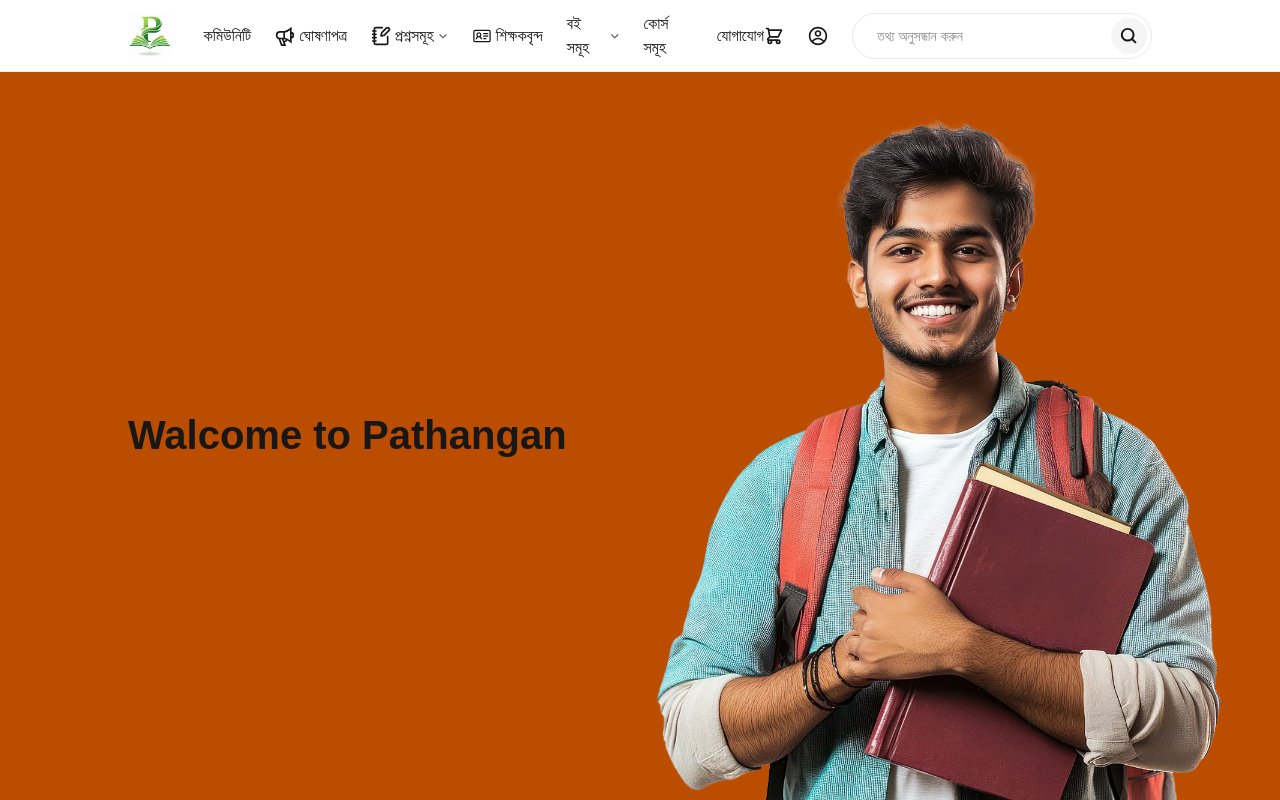
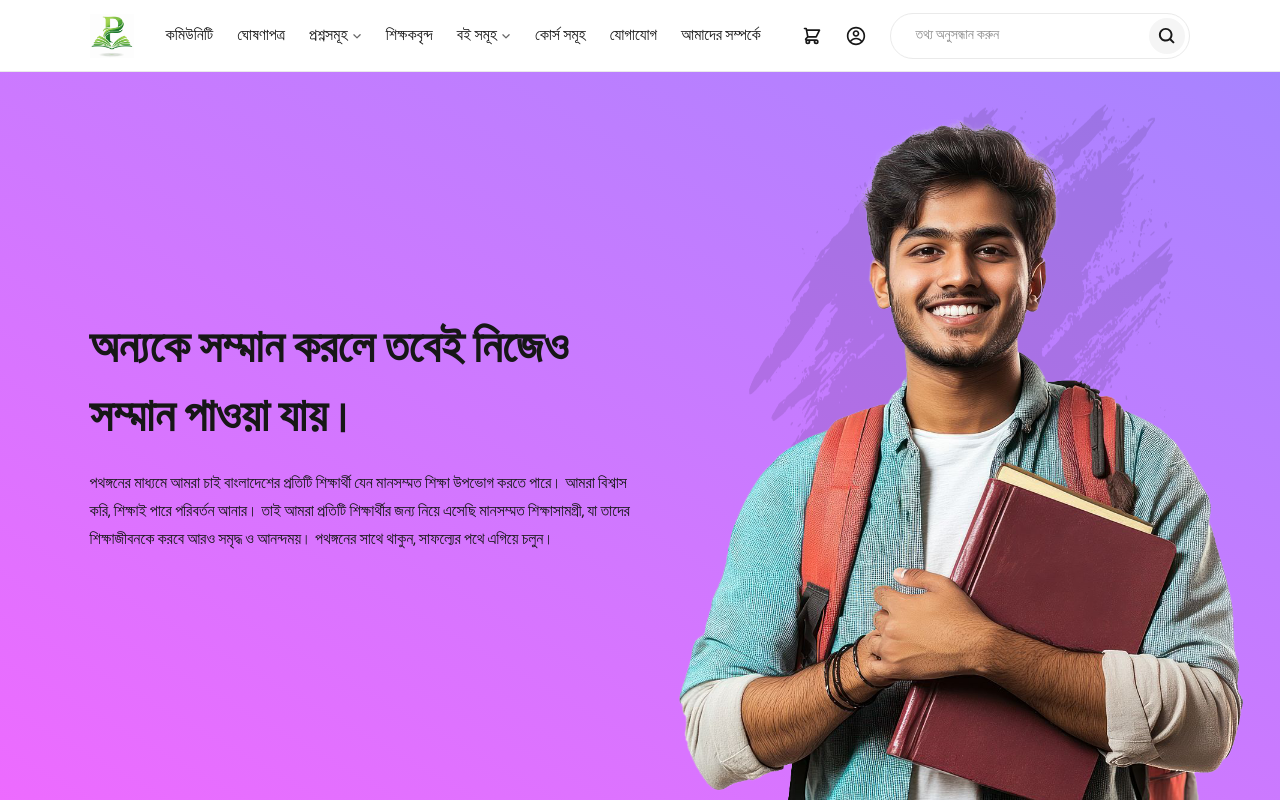
Before and after one commit to siamhosenpg/pathangan, a Next.js app: page / in a window 1280 px wide. Built offline with nearby package versions, Linux system fonts and the light colour scheme.

Commit message:
Header Section Working

```diff
--- a/src/app/globals.css
+++ b/src/app/globals.css
@@ -8,7 +8,7 @@
   --text-thirdnary: #999999;
   --accent: #0070f3;
   --border: #eaeaea;
-  --area: 10%;
+  --area: 7%;
 }
 
 @theme inline {
@@ -55,6 +55,6 @@ button {
 }
 
 h1 {
-  font-size: 40px;
+  font-size: 46px;
   font-weight: 700;
 }
--- a/src/app/layout.js
+++ b/src/app/layout.js
@@ -1,10 +1,15 @@
-import { Geist, Geist_Mono } from "next/font/google";
+import { Baloo_Da_2, Geist, Geist_Mono } from "next/font/google";
 import "./globals.css";
 import Nav from "@/components/sections/navigation/Nav";
 
 const geistSans = Geist({
   variable: "--font-geist-sans",
   subsets: ["latin"],
+});
+
+const baloo = Baloo_Da_2({
+  subsets: ["latin"],
+  weight: ["400", "500", "600", "700", "800"], // যেগুলো লাগবে সেগুলো দাও
 });
 
 const geistMono = Geist_Mono({
@@ -20,9 +25,7 @@ export const metadata = {
 export default function RootLayout({ children }) {
   return (
     <html lang="en">
-      <body
-        className={`${geistSans.variable} ${geistMono.variable} antialiased`}
-      >
+      <body className={`${baloo.className}  antialiased`}>
         <div>
           <Nav />
         </div>
--- a/src/components/sections/header/Header.jsx
+++ b/src/components/sections/header/Header.jsx
@@ -2,14 +2,26 @@ import React from "react";
 
 const Header = () => {
   return (
-    <div className=" bg-amber-700 h-[calc(100vh_-_70px)] overflow-hidden">
-      <div className=" Pagearea flex items-center justify-between h-full w-full overflow-hidden">
-        <div className="w-7/12">
-          <h1>Walcome to Pathangan</h1>
+    <div className=" bg-linear-to-bl from-violet-400 to-fuchsia-400 h-[calc(100vh_-_70px)] overflow-hidden">
+      <div className=" Pagearea flex items-center justify-between gap-8 h-full w-full overflow-hidden">
+        <div className="w-6/12">
+          <h1>অন্যকে সম্মান করলে তবেই নিজেও সম্মান পাওয়া যায়।</h1>
+          <p className="mt-4  leading-7">
+            পথঙ্গনের মাধ্যমে আমরা চাই বাংলাদেশের প্রতিটি শিক্ষার্থী যেন মানসম্মত
+            শিক্ষা উপভোগ করতে পারে। আমরা বিশ্বাস করি, শিক্ষাই পারে পরিবর্তন
+            আনার। তাই আমরা প্রতিটি শিক্ষার্থীর জন্য নিয়ে এসেছি মানসম্মত
+            শিক্ষাসামগ্রী, যা তাদের শিক্ষাজীবনকে করবে আরও সমৃদ্ধ ও আনন্দময়।
+            পথঙ্গনের সাথে থাকুন, সাফল্যের পথে এগিয়ে চলুন।
+          </p>
         </div>
-        <div className="w-5/12 h-full">
+        <div className="w-5/12 h-full relative">
           <img
-            className="h-full object-cover overflow-visible mt-8"
+            className=" absolute w-full h-full z-0 opacity-10"
+            src="/image/header/brush.png"
+            alt=""
+          />
+          <img
+            className="h-full object-cover overflow-visible mt-8 relative z-10"
             src="/image/header/hero.png"
             alt=""
           />
--- a/src/components/sections/navigation/Nav.jsx
+++ b/src/components/sections/navigation/Nav.jsx
@@ -1,5 +1,5 @@
 import React from "react";
-import { NavData } from "../../../data/navigationdata"; // Adjust the path as necessary
+import { NavData } from "./navigationdata"; // Adjust the path as necessary
 
 // Importing icons from react-icons
 import { FaAngleDown } from "react-icons/fa6";
--- a/src/data/navigationdata.js
+++ b/src/components/sections/navigation/navigationdata.js
@@ -11,12 +11,11 @@ export const NavData = [
   {
     name: "ঘোষণাপত্র",
     link: "/about",
-    icon: GrAnnounce,
   },
   {
     name: "প্রশ্নসমূহ",
     link: "/questions",
-    icon: LuNotebookPen,
+
     submenu: [
       {
         name: "জুনিয়র স্কুল সার্টিফিকেট",
@@ -39,7 +38,6 @@ export const NavData = [
   {
     name: "শিক্ষকবৃন্দ ",
     link: "/teachers",
-    icon: LiaIdCardSolid,
   },
   {
     name: "বই সমূহ",
@@ -79,4 +77,8 @@ export const NavData = [
     name: "যোগাযোগ",
     link: "/contact",
   },
+  {
+    name: "আমাদের সম্পর্কে",
+    link: "/about",
+  },
 ];
```
Also changed, not shown: public/image/header/brush.png (added).
